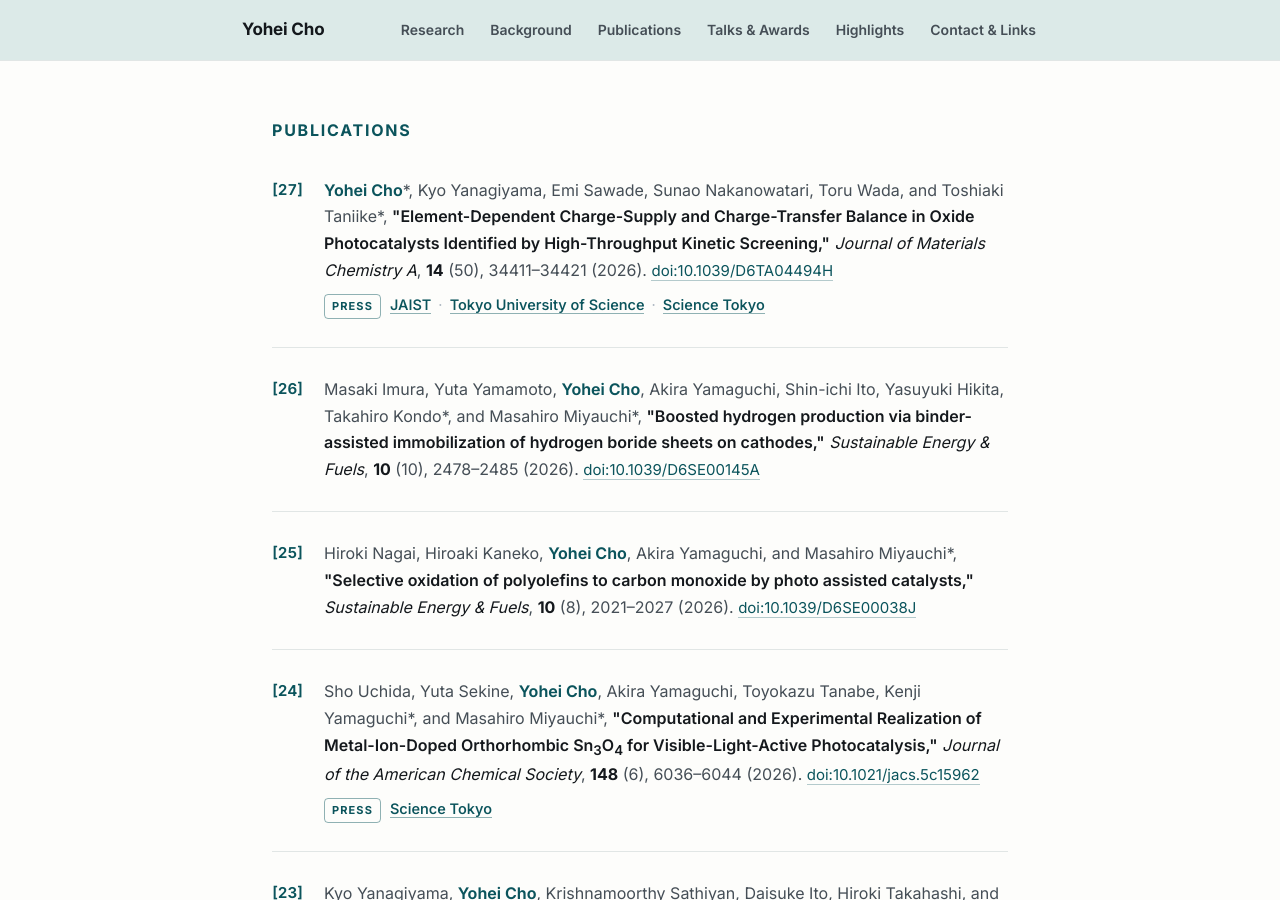
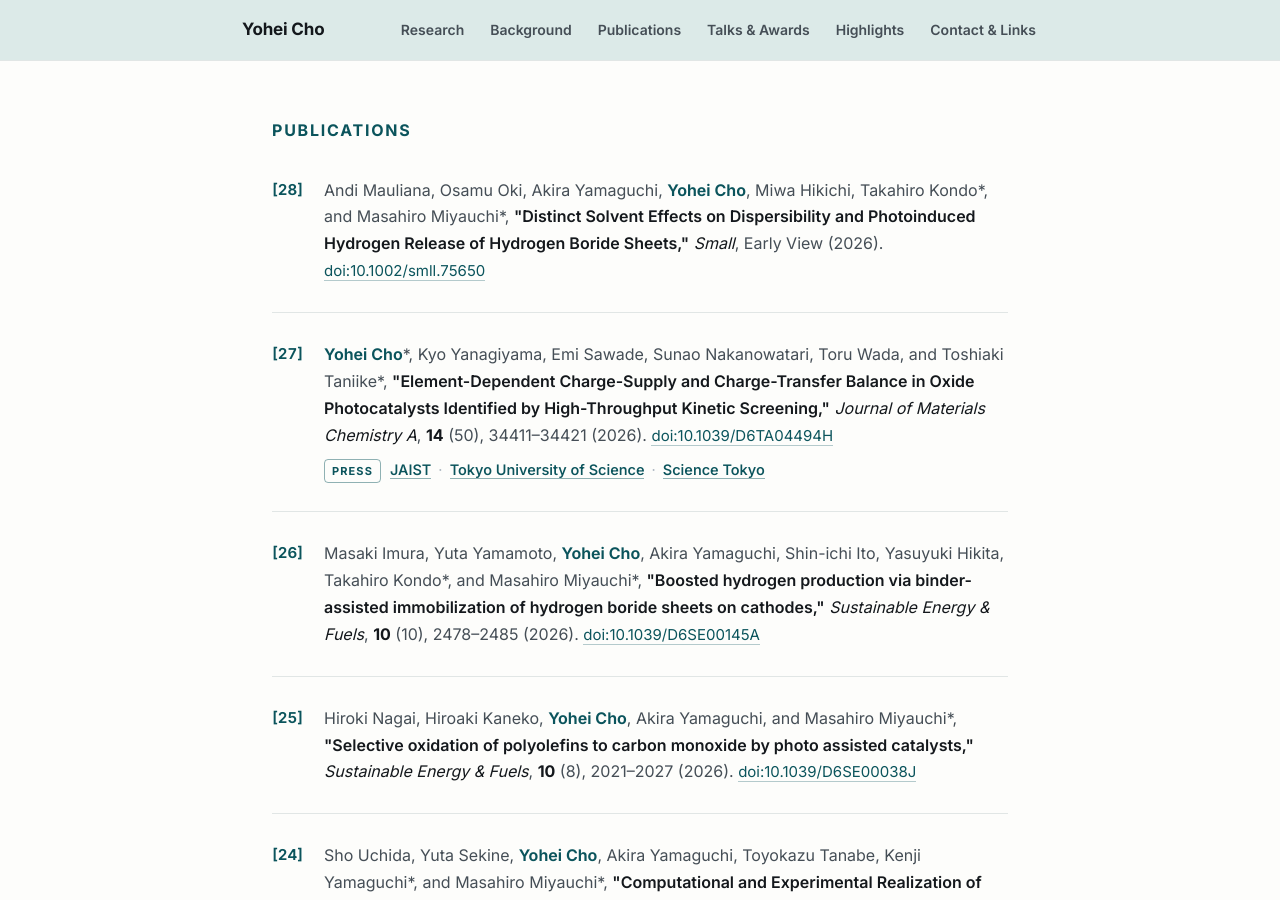
Before and after one commit to YoheiC01/YoheiC01.github.io, a Jekyll site: the page built from publications.html, in a window 1280 px wide and 900 px high. Built offline with Jekyll 4.4.1, drawn with Linux system fonts in a browser that asks for light colours.

Commit message:
Add Small (2026) hydrogen boride solvent-effects paper

```diff
--- a/_data/publications.yml
+++ b/_data/publications.yml
@@ -13,6 +13,13 @@
 #   note:      string (optional). e.g. "Preprint", "Front Cover"
 #   press:     list (optional). Press releases and media coverage for this paper.
 #              Each item: outlet (string), url (string), date ("YYYY-MM-DD", optional)
+
+- authors: "Andi Mauliana, Osamu Oki, Akira Yamaguchi, [[Yohei Cho]], Miwa Hikichi, Takahiro Kondo*, and Masahiro Miyauchi*"
+  title: "Distinct Solvent Effects on Dispersibility and Photoinduced Hydrogen Release of Hydrogen Boride Sheets"
+  journal: "Small"
+  status: "Early View"
+  year: 2026
+  doi: "10.1002/smll.75650"
 
 - authors: "[[Yohei Cho]]*, Kyo Yanagiyama, Emi Sawade, Sunao Nakanowatari, Toru Wada, and Toshiaki Taniike*"
   title: "Element-Dependent Charge-Supply and Charge-Transfer Balance in Oxide Photocatalysts Identified by High-Throughput Kinetic Screening"
```
